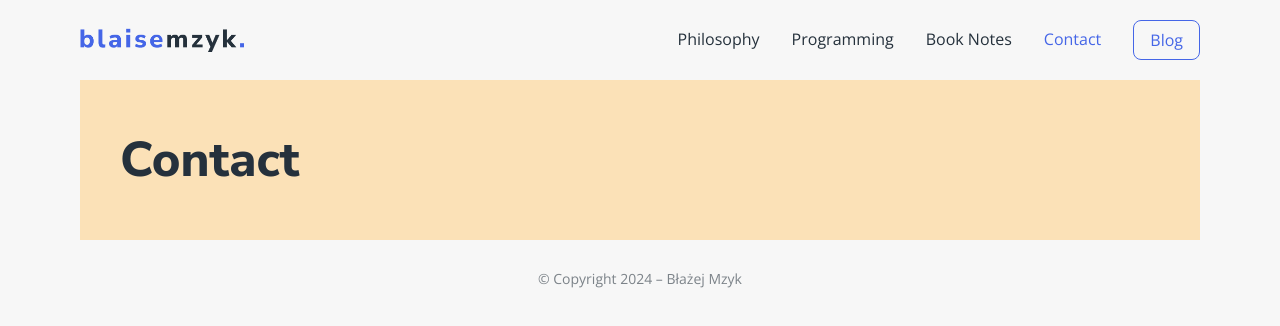
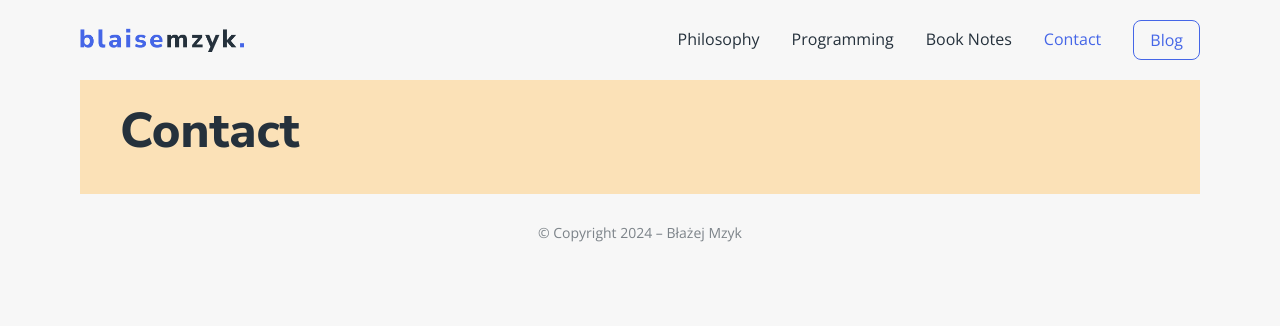
Before and after one commit to blzjmzk/blaise-mzyk-website, a Next.js app: page /contact in a window 1280 px wide. Shown: the top 326 px of the page. Built offline with nearby package versions, Linux system fonts and the light colour scheme.

Commit message:
Style header and post page

```diff
--- a/app/_components/header/Header.module.css
+++ b/app/_components/header/Header.module.css
@@ -1,25 +1,16 @@
 .headerContainer {
-  position: relative;
   background-color: var(--color-secondary);
-  min-height: 10rem;
-  max-width: 1160px;
 }
 
 .headerText {
-  position: absolute;
-  top: -0.4rem;
-  left: 3.2rem;
+  padding: 1.2rem 1.6rem 2.4rem 3.2rem;
   font-size: 3.516rem;
+  margin: 0;
 }
 
 @media screen and (min-width: 768px) {
-  .headerContainer {
-    min-height: 16rem;
-  }
-
   .headerText {
     font-size: 4.883rem;
-    top: 0.8rem;
-    left: 4rem;
+    padding: 1.2rem 2rem 2.4rem 4rem;
   }
 }
--- a/app/css/globals.css
+++ b/app/css/globals.css
@@ -41,29 +41,17 @@ body {
 
 h1,
 h2,
-h3,
-h4 {
+h3 {
   font-family: var(--font-nunito-sans);
 }
 
-h1 {
-  font-size: 5.375rem;
-}
-
 h2 {
-  font-size: 4.479rem;
+  font-size: 2.813rem;
+  margin: 3.2rem 0 0.4rem 0;
 }
 
 h3 {
-  font-size: 3.732rem;
-}
-
-h4 {
-  font-size: 3.11rem;
-}
-
-h5 {
-  font-size: 2.592rem;
+  font-size: 22.5rem;
 }
 
 p {
@@ -77,34 +65,21 @@ p {
   margin: 2.8rem auto;
 }
 
-@media screen and (min-width: 1024px) {
+@media screen and (min-width: 768px) {
   body {
     font-size: 1.6rem;
   }
 
-  h1 {
-    font-size: 6.104rem;
-  }
-
   h2 {
-    font-size: 4.883rem;
+    font-size: 3.906rem;
   }
 
   h3 {
-    font-size: 3.906rem;
-  }
-
-  h4 {
     font-size: 3.125rem;
-  }
-
-  h5 {
-    font-size: 2.5rem;
   }
 }
 
 /* UTILITIES */
-
 .link-clear {
   color: var(--color-white);
   text-decoration: none;
```
Also changed, not shown: app/blog/[slug]/PostPage.module.css (added, +10 -0 lines), app/blog/[slug]/page.tsx (+4 -3 lines).
